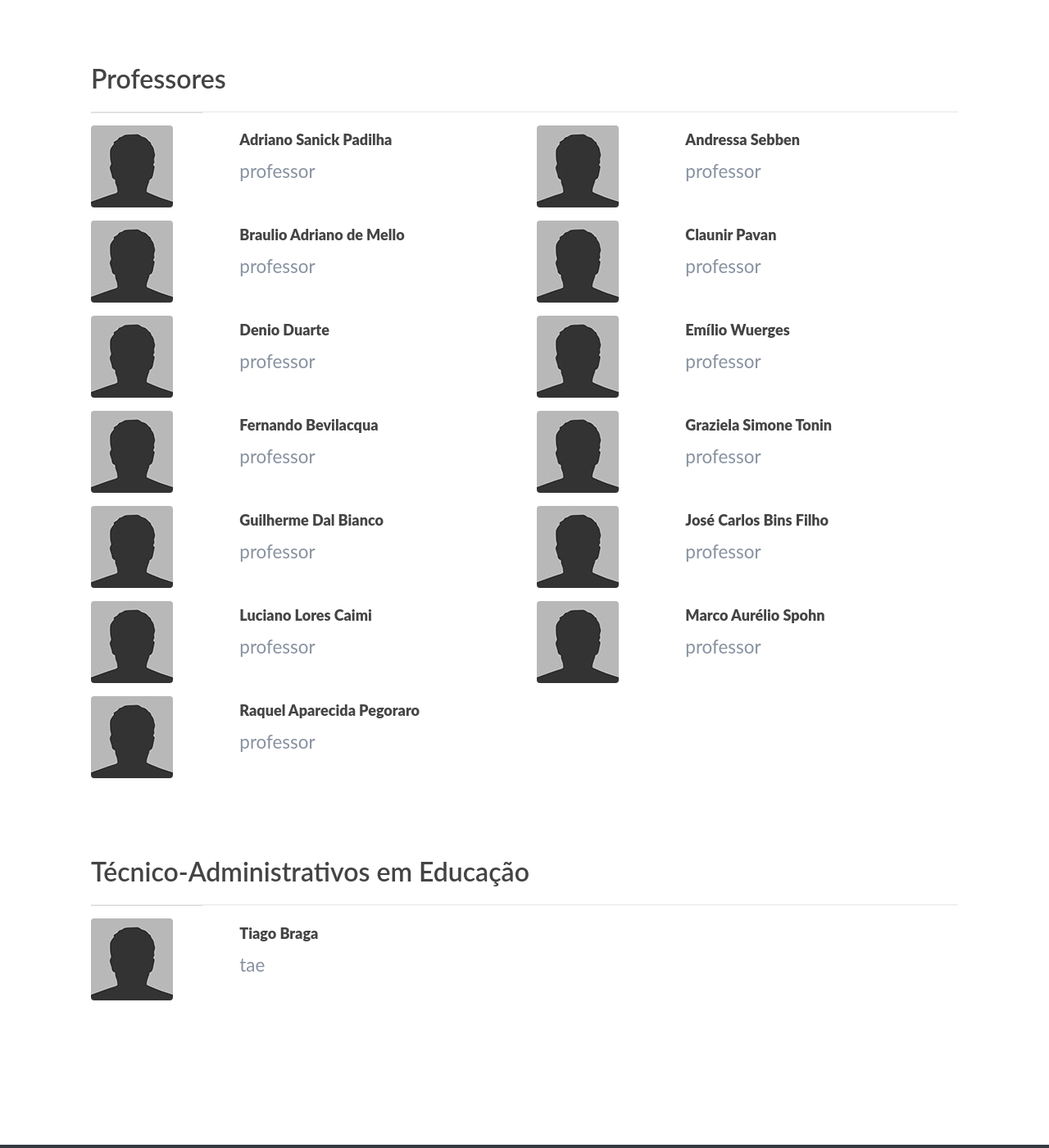
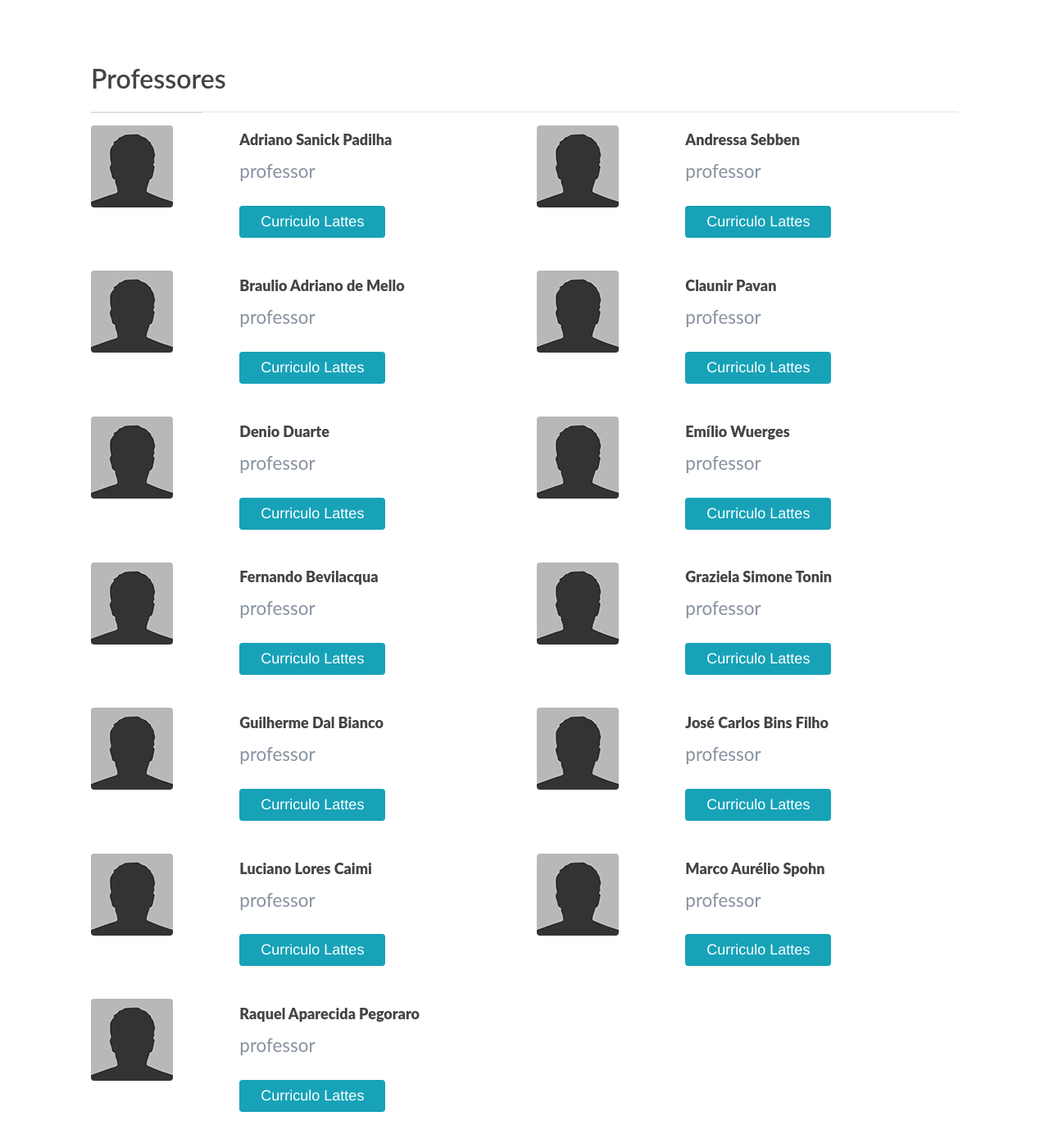
Before and after one commit to ccuffs/cc.uffs.edu.br, a Jekyll site: the page built from _pages/pessoas.md, in a window 1280 px wide and 1400 px high, scrolled down 405 px. Shown: the whole window at 82% size. Built offline with Jekyll 4.4.1, drawn with Linux system fonts in a browser that asks for light colours; grey boxes are pictures that could not be loaded.

Commit message:
Adiciona link para o lattes dos professores

```diff
--- a/_includes/person-grid.html
+++ b/_includes/person-grid.html
@@ -7,6 +7,7 @@
             <h3><strong>{{ person.name }}</strong></h3>
             <p class="lead">{{ person.position }}</p>
             <p>{{ person.bio_academic }}</p>
+            <p class="mt-4"><a class="btn btn-info" href="{{person.lattes}}">Curriculo Lattes</a></p>
         </div>
     </div>
 </div>
```
